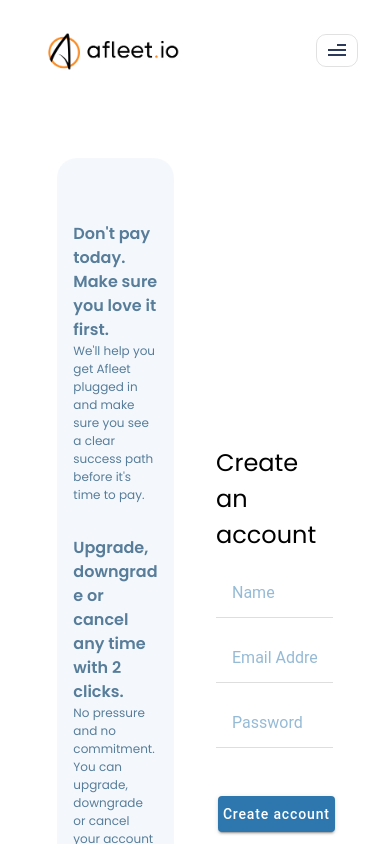
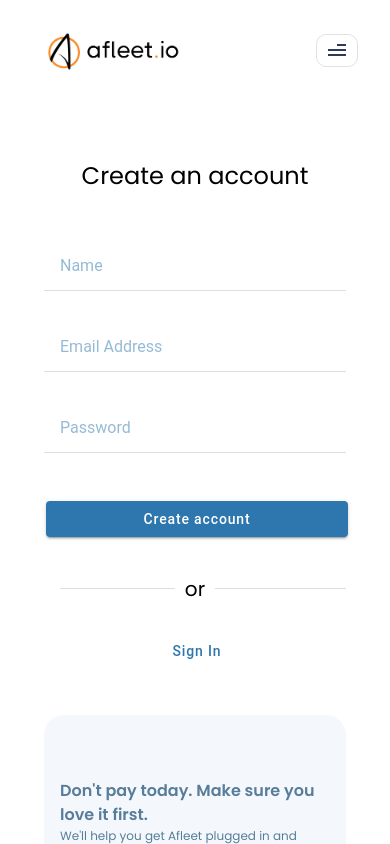
Before and after one commit to Vman1907/afleet-landing-page, a React (Create React App) app: page /user/signup in a window 390 px wide. Built offline with nearby package versions, Linux system fonts and the light colour scheme.

Commit message:
Signup page

```diff
--- a/src/Admin/Styles/Signup.css
+++ b/src/Client/Styles/Signup.css
@@ -69,3 +69,33 @@
     font-weight: 600;
 
 }
+
+.signup-page .info-column{
+    width: 400px;
+    max-width: 100vw!important;
+}
+
+.signup-page .form-column{
+    width: 400px;
+    max-width: 100vw!important;
+}
+
+@media screen and (max-width:741px) {
+    .signup-page .signup-row{
+        flex-direction: column-reverse;
+    }
+
+    .signup-page .info-column{
+        width: 80vw!important;
+    }
+
+    .signup-page .form-column{
+        width: 80vw!important;
+    }
+
+    .signup-page form{
+        display: flex;
+        text-align: center;
+        flex-direction: column;
+    }
+}
--- a/src/Client/pages/Signup.tsx
+++ b/src/Client/pages/Signup.tsx
@@ -11,8 +11,7 @@ import {
 import NavBar from "../../NavBar";
 import { useState } from "react";
 
-import "../../Admin/Styles/Signup.css";
-import Footer from "../../Footer";
+import "../Styles/Signup.css";
 import { Redirect } from "react-router";
 
 const Signup = () => {
@@ -35,7 +34,7 @@ const Signup = () => {
         <NavBar />
         <IonGrid>
           <IonRow class="signup-row justify-content-center">
-            <IonCol size="4">
+            <IonCol class="info-column" size="4">
               <div className="info-container">
                 <span>Don't pay today. Make sure you love it first.</span>
                 <span>
@@ -56,7 +55,7 @@ const Signup = () => {
                 </span>
               </div>
             </IonCol>
-            <IonCol size="4">
+            <IonCol class="form-column" size="4">
               <form onSubmit={handleClick}>
                 <span className="heading">Create an account</span>
                 <IonItem class="input-container">
@@ -102,7 +101,6 @@ const Signup = () => {
             </IonCol>
           </IonRow>
         </IonGrid>
-        <Footer />
       </IonContent>
     </IonPage>
   );
```
